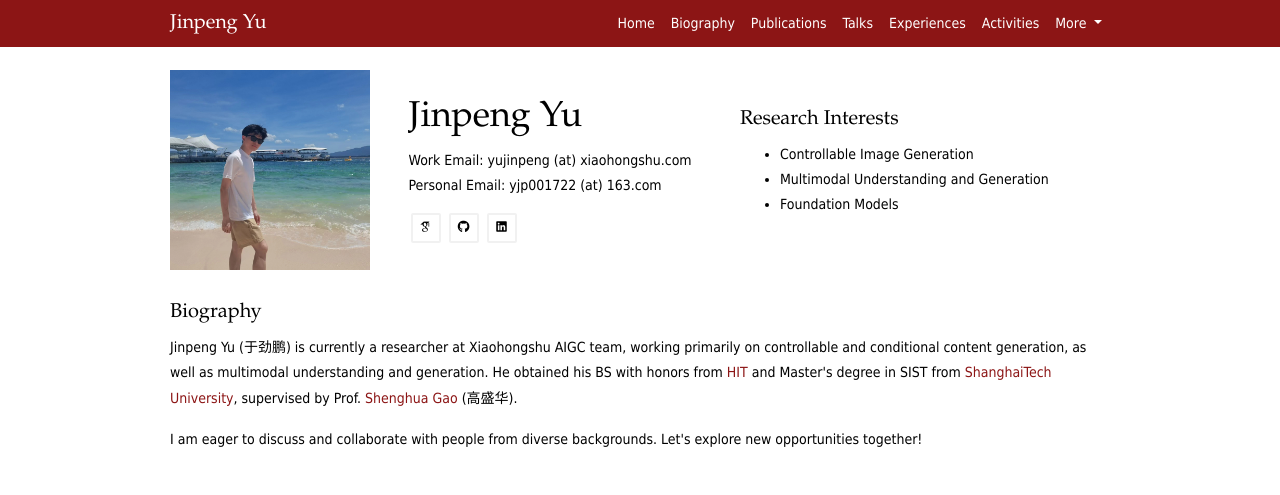
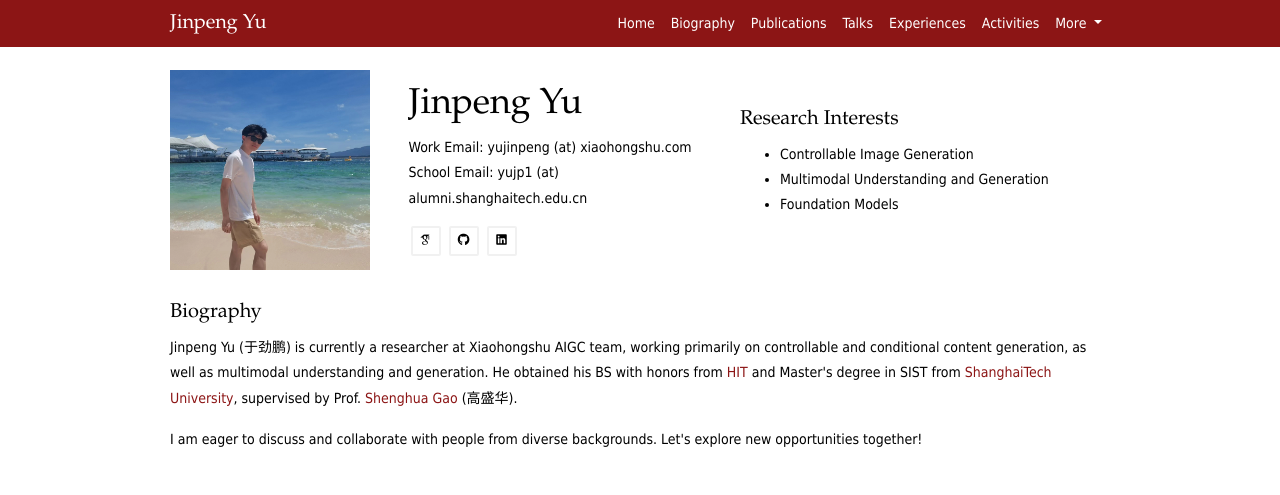
Before and after one commit to Jinpeng-Yu/jinpeng-yu.github.io, a plain HTML site: page index.html in a window 1280 px wide. Shown: the top 495 px of the page. Drawn offline with Linux system fonts and the light colour scheme; a script that the page names is missing; files whose address does not match are found by name.

Commit message:
update email

```diff
--- a/index.html
+++ b/index.html
@@ -103,8 +103,8 @@
               <div class="description">
                 <h1 class="name">Jinpeng Yu</h1>
                 <div>Work Email: yujinpeng (at) xiaohongshu.com</div>
-                <!-- <div>School Email: yujp1 (at) alumni.shanghaitech.edu.cn</div>  -->
-                <div>Personal Email: yjp001722 (at) 163.com</div>
+                <div>School Email: yujp1 (at) alumni.shanghaitech.edu.cn</div>
+                <!-- <div>Personal Email: yjp001722 (at) 163.com</div> -->
                 <ul class="social-icon">
                   <li><a title="Google Scholar" href="https://scholar.google.com/citations?hl=en&user=OwkIXhIAAAAJ"><i class="ai ai-google-scholar" aria-hidden="true"></i></a></li>
                   <li><a title="Github" href="https://github.com/Jinpeng-Yu"><i class="fab fa-github" aria-hidden="true"></i></a></li>
```
